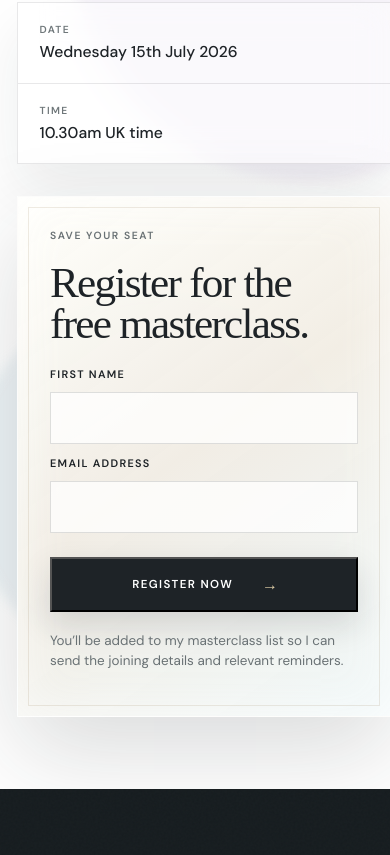
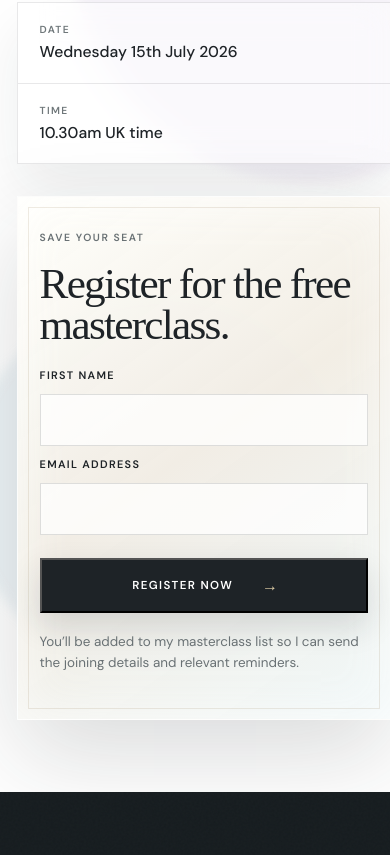
Before and after one commit to elevatedbusinessadmin/elevatedbusiness, a plain HTML site: page webinar/index.html in a window 390 px wide. Shown: the part 642-1497 px from the top of the page. Drawn offline with Linux system fonts and the light colour scheme; files whose address does not match are found by name; a web font is replaced by a local one.

Commit message:
Mobile view

```diff
--- a/webinar/css/style.css
+++ b/webinar/css/style.css
@@ -58,6 +58,7 @@
   align-items: center;
   gap: clamp(2rem, 5vw, 4.5rem);
   grid-template-columns: minmax(0, 1fr) minmax(300px, 360px);
+  box-sizing: border-box;
 }
 
 .webinar-copy {
@@ -162,6 +163,7 @@
 
 .webinar-gate-card {
   position: relative;
+  box-sizing: border-box;
   overflow: hidden;
   min-height: clamp(360px, 42vw, 560px);
   padding: clamp(2rem, 4vw, 3.2rem);
@@ -239,6 +241,7 @@
   display: grid;
   margin-top: 1.7rem;
   gap: .72rem;
+  min-width: 0;
 }
 
 .webinar-gate-form label {
@@ -250,6 +253,7 @@
 }
 
 .webinar-gate-form input {
+  box-sizing: border-box;
   width: 100%;
   min-height: 52px;
   border: 1px solid rgba(30, 35, 39, .14);
@@ -269,6 +273,7 @@
 }
 
 .webinar-gate-form .button {
+  box-sizing: border-box;
   width: 100%;
   margin-top: .75rem;
 }
@@ -395,7 +400,14 @@
 
   .webinar-shell,
   .webinar-room-shell {
-    width: min(100% - 34px, 1180px);
+    width: calc(100% - 34px);
+    max-width: 1180px;
+  }
+
+  .webinar-gate-card {
+    width: 100%;
+    min-width: 0;
+    padding: 2.1rem 1.35rem;
   }
 
   .webinar-meta {
```
